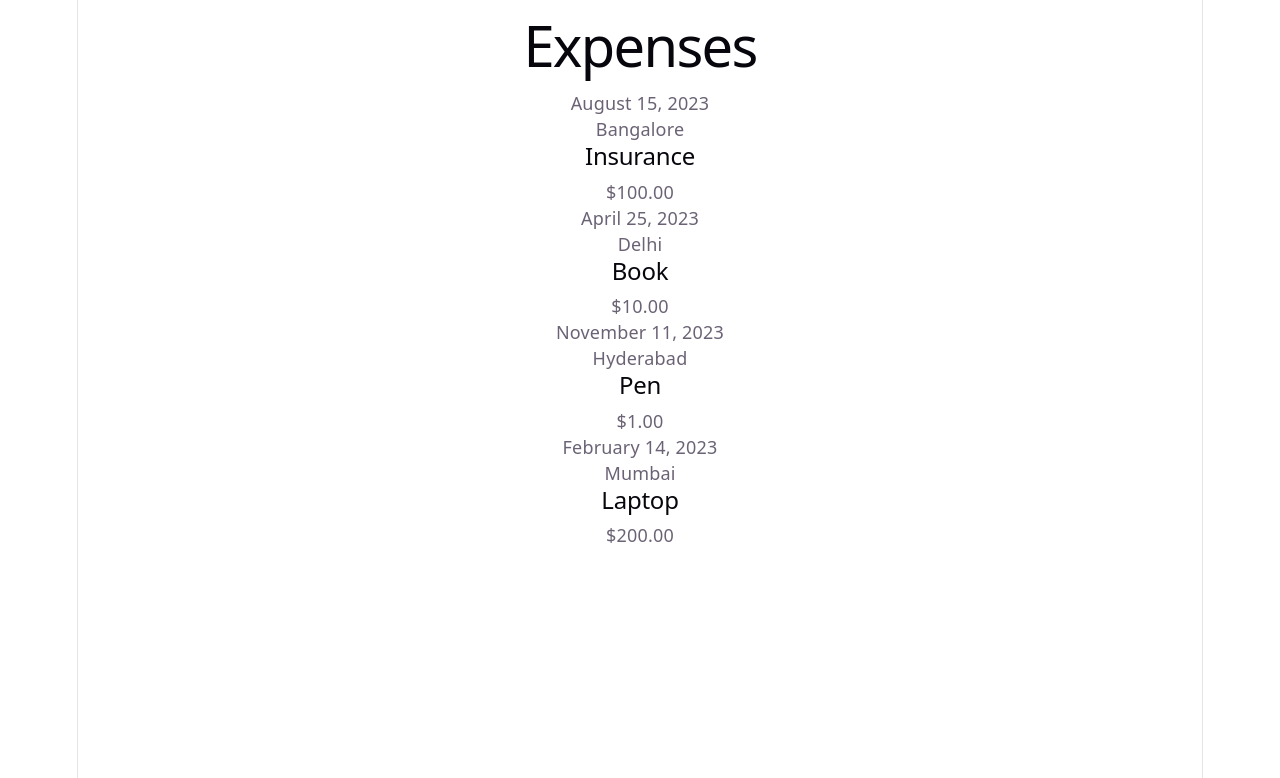
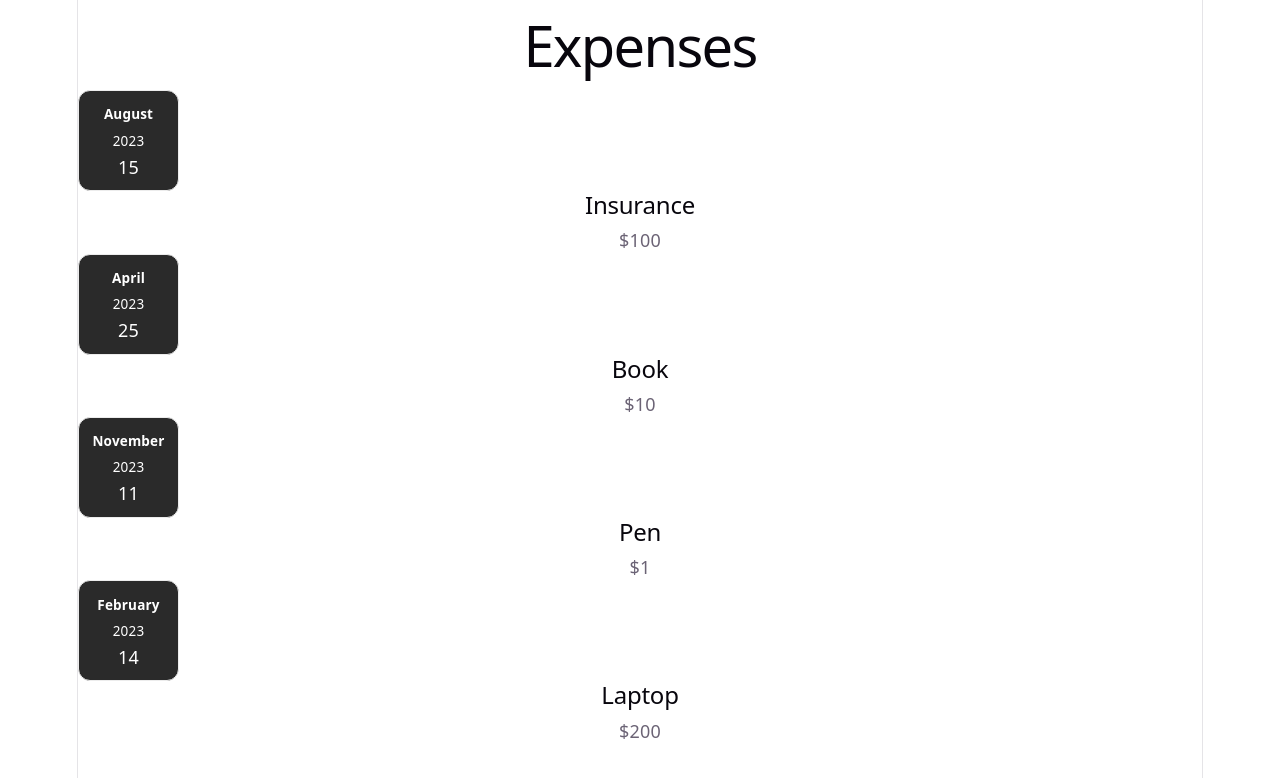
Before and after one commit to anjalei/Learning-React, a React (Vite) app: page / in a window 1280 px wide. Shown: the top 778 px of the page. Built offline with nearby package versions, Linux system fonts and the light colour scheme.

Commit message:
split components

```diff
--- /dev/null
+++ b/src/components/ExpenseDate.css
@@ -0,0 +1,26 @@
+.expense-date {
+  display: flex;
+  flex-direction: column;
+  width: 5.5rem;
+  height: 5.5rem;
+  border: 1px solid #ececec;
+  background-color: #2a2a2a;
+  color: white;
+  border-radius: 12px;
+  align-items: center;
+  justify-content: center;
+}
+
+.expense-date__month {
+  font-size: 0.75rem;
+  font-weight: bold;
+}
+
+.expense-date__year {
+  font-size: 0.75rem;
+}
+
+.expense-date__day {
+  font-size: 1.5rem;
+  font-weight: bold;
+}
--- /dev/null
+++ b/src/components/ExpenseDate.jsx
@@ -0,0 +1,29 @@
+// Write your code here
+import "./ExpenseDate.css"
+const months = [
+  "January",
+  "February",
+  "March",
+  "April",
+  "May",
+  "June",
+  "July",
+  "August",
+  "September",
+  "October",
+  "November",
+  "December"
+];
+function ExpenseDate(props) {
+  const month = months[props.date.getMonth()];
+  const year = props.date.getFullYear();
+  const date = props.date.getDate();
+  return (
+    <div className="expense-date">
+      <div className="expense-date__month">{month}</div>
+      <div className="expense-date__year">{year}</div>
+      <div className="expense-date__date">{date}</div>
+    </div>
+  );
+}
+export default ExpenseDate
--- a/src/components/ExpenseItem.jsx
+++ b/src/components/ExpenseItem.jsx
@@ -1,30 +1,14 @@
 
-const months = [
-  "January",
-  "February",
-  "March",
-  "April",
-  "May",
-  "June",
-  "July",
-  "August",
-  "September",
-  "October",
-  "November",
-  "December"
-]
-function ExpenseItem (props){
-  const month = months[props.date.getMonth()];
-
+import ExpenseDate from "./ExpenseDate";
+ function ExpenseItem (props){
   return (
     <div className="expense-item">
-      <div>{month} {props.date.getDate()}, {props.date.getFullYear()}</div>
-      <div className='expense-item__location'>{props.location}</div>
+    <ExpenseDate date={props.date} ></ExpenseDate>
       <div className="expense-item__description">
         <h2>{props.title}</h2>
-        <div className="expense-item__price">${props.price.toFixed(2)}</div>
-      </div>
-    </div>
+        <div className="expense-item__price">${props.price}</div>
+        </div>
+        </div>
   );
 }
 
```
Also changed, not shown: src/components/Expenses.css (added, +9 -0 lines), src/components/Expenses.jsx (added, +23 -0 lines).
